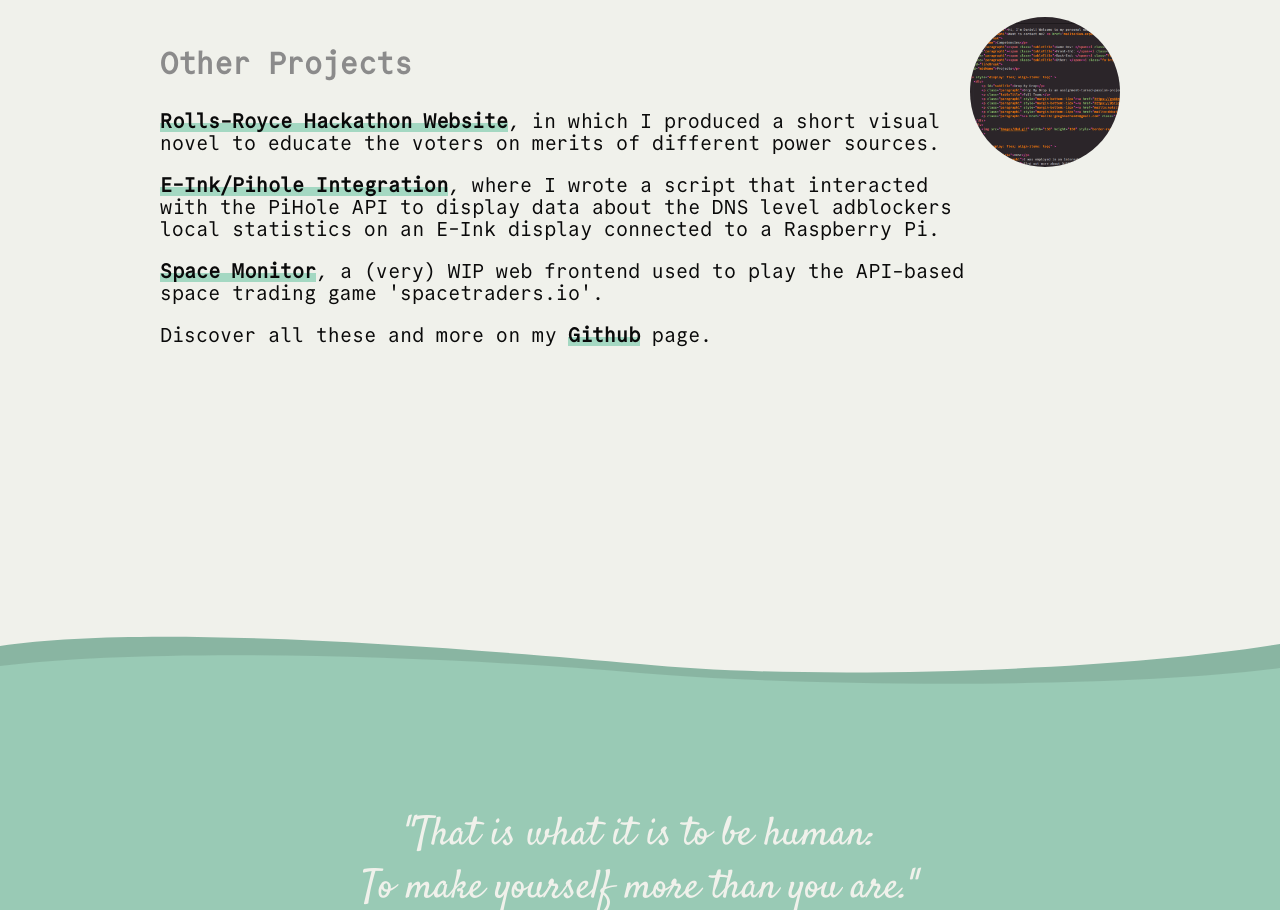
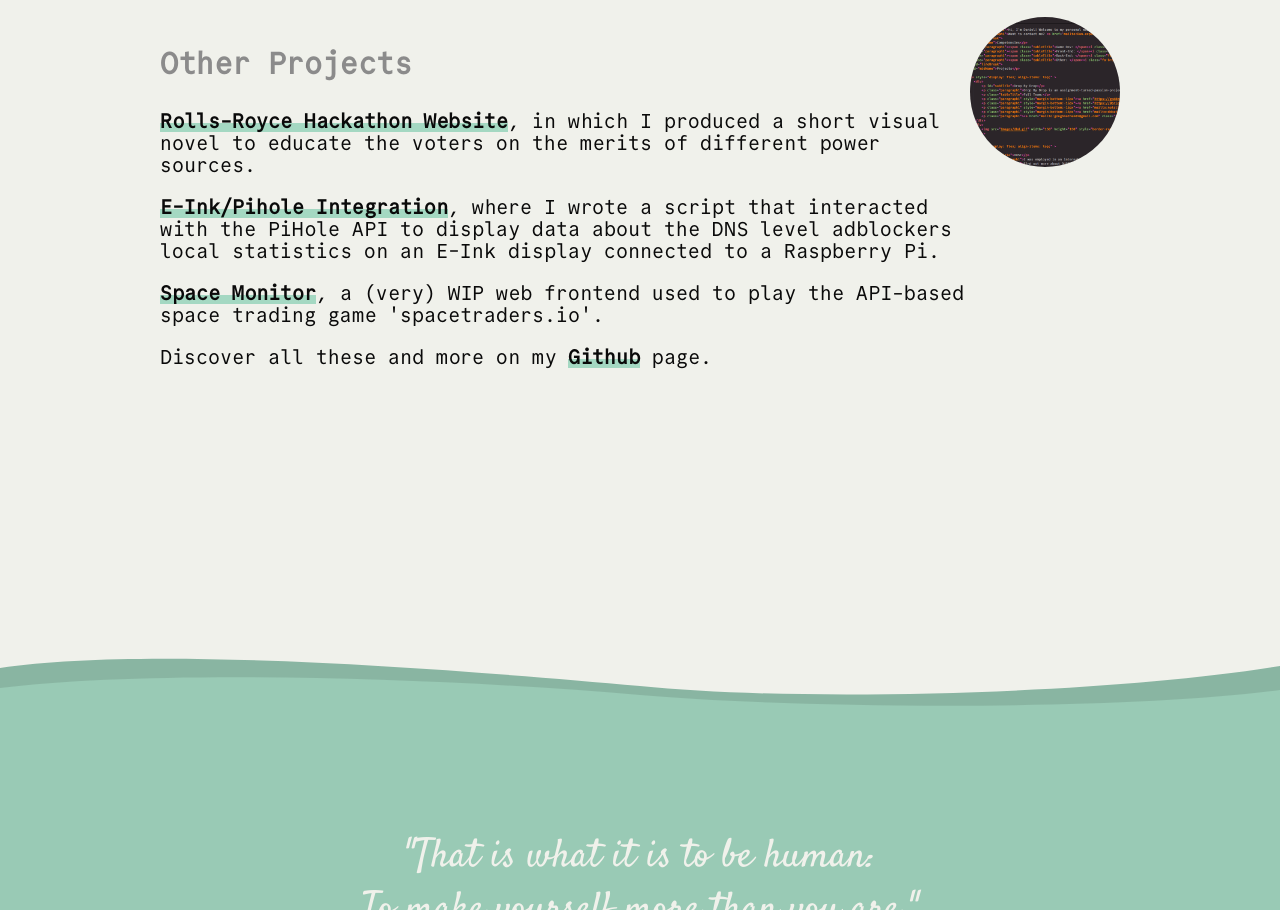
Before and after one commit to DanielJ-OBrien/DanielJ-OBrien.github.io, a plain HTML site: page index.html in a window 1280 px wide. Shown: the part 1692-2602 px from the top of the page. Drawn offline with Linux system fonts and the light colour scheme.

Commit message:
Fixed grammar issue.

```diff
--- a/index.html
+++ b/index.html
@@ -70,7 +70,7 @@
             <div style="display: flex; align-items: top;" >
                 <div>
                     <p id="subTitle">Other Projects</p>
-                    <p class="paragraph1"><a href="https://hackathon.bfrd.uk/index.php" class="text-link">Rolls-Royce Hackathon Website</a>, in which I produced a short visual novel to educate the voters on merits of different power sources.</p>
+                    <p class="paragraph1"><a href="https://hackathon.bfrd.uk/index.php" class="text-link">Rolls-Royce Hackathon Website</a>, in which I produced a short visual novel to educate the voters on the merits of different power sources.</p>
                     <p class="paragraph1"><a href="https://github.com/DanielJ-OBrien/Pihole-EInk-2.66inch" class="text-link">E-Ink/Pihole Integration</a>, where I wrote a script that interacted with the PiHole API to display data about the DNS level adblockers local statistics on an E-Ink display connected to a Raspberry Pi.</p>
                     <p class="paragraph1"><a href="https://github.com/DanielJ-OBrien/SpaceTraders-Custom-Client" class="text-link">Space Monitor</a>, a (very) WIP web frontend used to play the API-based space trading game 'spacetraders.io'.</p>
                     <p class="paragraph1">Discover all these and more on my <a href="https://github.com/DanielJ-OBrien" class="text-link">Github</a> page.</p>
```
